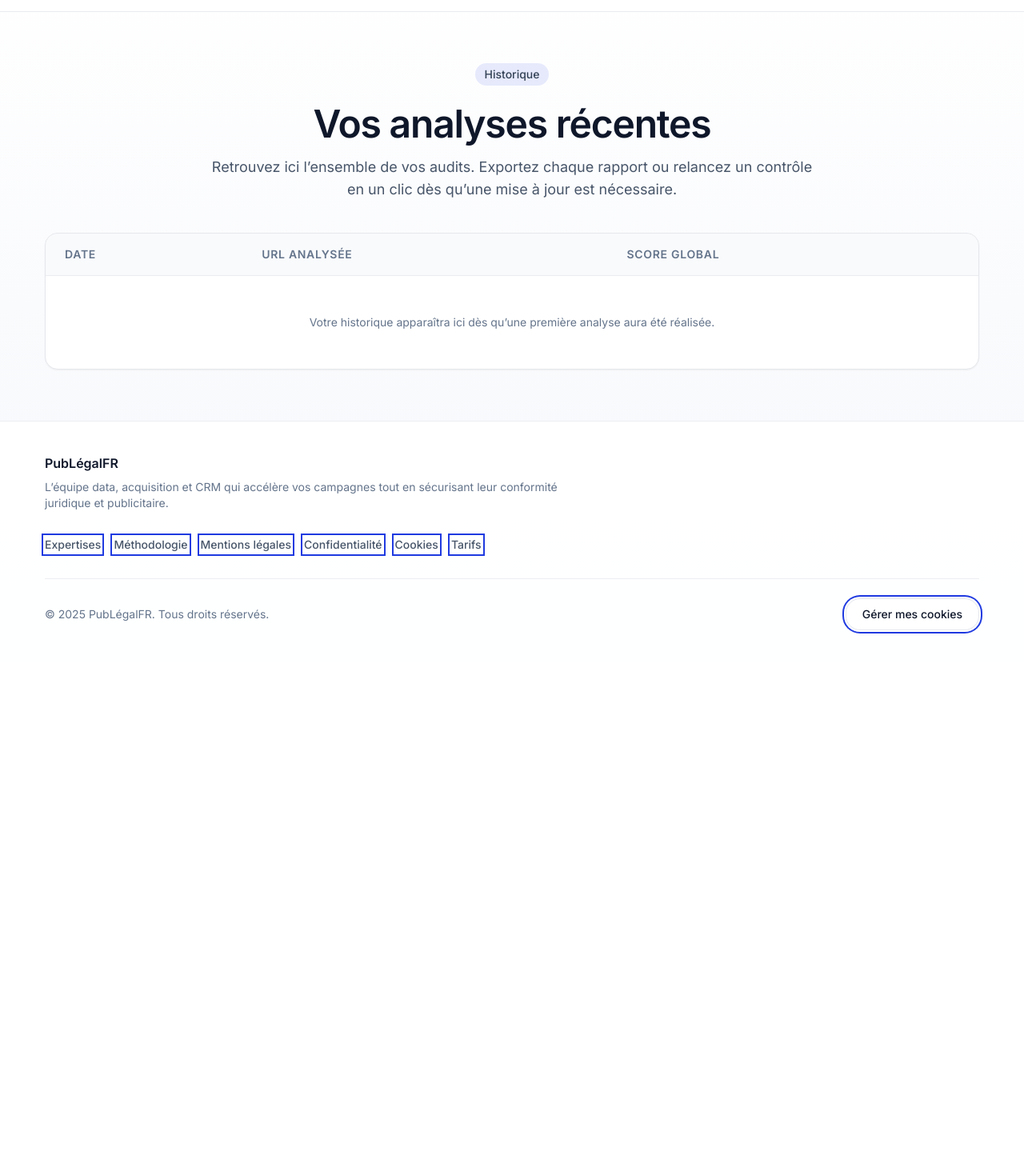
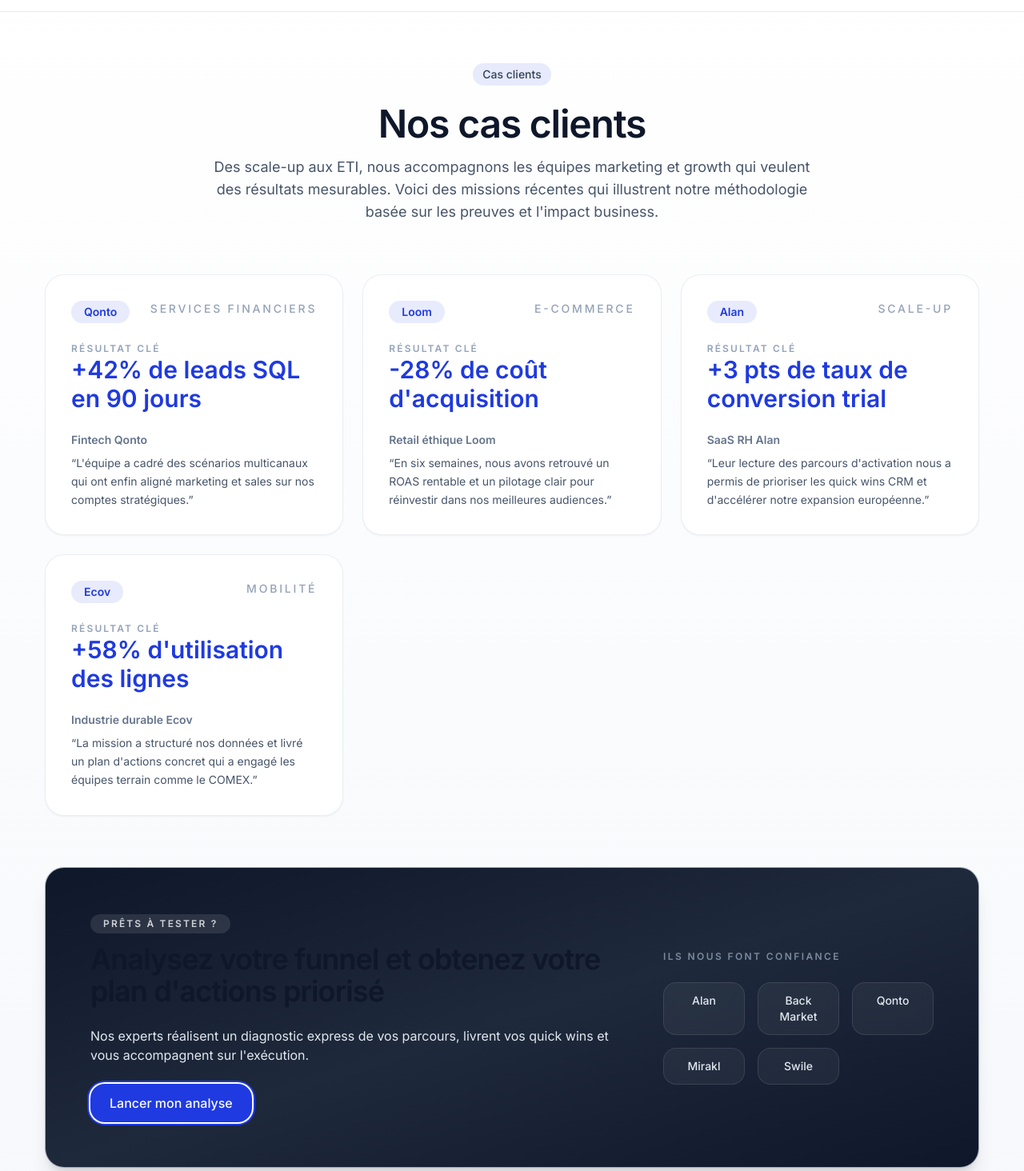
Before and after one commit to TechHumain/Projet_Site_Marketing, a Next.js app in the folder frontend/: page /historique in a window 1280 px wide. Shown: the part 66-1530 px from the top of the page at 80% size. Before the commit the page ends 894 px from the top, so only its background shows below. Built offline with nearby package versions, Linux system fonts and the light colour scheme.

Commit message:
Refactor historique page into case studies showcase

```diff
--- a/frontend/app/historique/page.tsx
+++ b/frontend/app/historique/page.tsx
@@ -1,44 +1,86 @@
 import { Badge } from "../../components/ui/badge";
+import { Button } from "../../components/ui/button";
+import { Card } from "../../components/ui/card";
+import { caseStudies } from "../../data/case-studies";
 
-const tableHeaders = ["Date", "URL analysée", "Score global"];
+const clientLogos = ["Alan", "Back Market", "Qonto", "Mirakl", "Swile"];
 
-export default function HistoriquePage() {
+export default function CaseStudiesPage() {
   return (
     <div className="container py-12 sm:py-16">
       <div className="mx-auto max-w-3xl text-center">
-        <Badge className="mb-6 bg-primary/10 text-primary">Historique</Badge>
+        <Badge className="mb-6 bg-primary/10 text-primary">Cas clients</Badge>
         <h1 className="text-4xl font-semibold tracking-tight text-text sm:text-5xl">
-          Vos analyses récentes
+          Nos cas clients
         </h1>
         <p className="mt-4 text-lg text-slate-600">
-          Retrouvez ici l’ensemble de vos audits. Exportez chaque rapport ou relancez un contrôle en un clic dès qu’une mise à jour est nécessaire.
+          Des scale-up aux ETI, nous accompagnons les équipes marketing et growth qui veulent des résultats mesurables. Voici des missions récentes qui illustrent notre méthodologie basée sur les preuves et l'impact business.
         </p>
       </div>
 
-      <div className="mt-10 overflow-hidden rounded-2xl border border-border bg-white shadow-sm">
-        <table className="min-w-full divide-y divide-border/70">
-          <thead className="bg-muted/60">
-            <tr>
-              {tableHeaders.map((header) => (
-                <th
-                  key={header}
-                  scope="col"
-                  className="px-6 py-4 text-left text-sm font-semibold uppercase tracking-wider text-slate-500"
+      <div className="mt-12 grid gap-6 sm:grid-cols-2 xl:mt-16 xl:grid-cols-3">
+        {caseStudies.map((study) => (
+          <Card
+            key={study.name}
+            className="flex h-full flex-col gap-6 rounded-3xl border-slate-200/70 bg-white p-8 shadow-lg"
+          >
+            <header className="flex items-start justify-between gap-4">
+              <span className="inline-flex items-center rounded-full bg-primary/10 px-4 py-1 text-sm font-semibold text-primary">
+                {study.logo}
+              </span>
+              <span className="text-sm font-medium uppercase tracking-[0.2em] text-slate-400">
+                {study.sector}
+              </span>
+            </header>
+            <div>
+              <p className="text-xs font-semibold uppercase tracking-[0.18em] text-slate-400">Résultat clé</p>
+              <p className="text-2xl font-semibold text-primary sm:text-3xl">{study.kpi}</p>
+            </div>
+            <div className="space-y-2">
+              <p className="text-sm font-semibold text-slate-500">{study.name}</p>
+              <blockquote className="text-sm leading-relaxed text-slate-600">
+                “{study.testimonial}”
+              </blockquote>
+            </div>
+          </Card>
+        ))}
+      </div>
+
+      <section className="mt-16 rounded-3xl border border-slate-200/70 bg-gradient-to-br from-slate-900 via-slate-800 to-slate-900 p-10 text-slate-50 shadow-xl sm:p-14">
+        <div className="grid gap-10 lg:grid-cols-[2fr,1fr] lg:items-center">
+          <div className="space-y-6">
+            <div>
+              <span className="inline-flex items-center rounded-full bg-white/10 px-4 py-1 text-xs font-semibold uppercase tracking-[0.18em] text-primary-foreground/80">
+                Prêts à tester ?
+              </span>
+              <h2 className="mt-3 text-3xl font-semibold tracking-tight sm:text-4xl">
+                Analysez votre funnel et obtenez votre plan d'actions priorisé
+              </h2>
+            </div>
+            <p className="text-base text-slate-200">
+              Nos experts réalisent un diagnostic express de vos parcours, livrent vos quick wins et vous accompagnent sur l'exécution.
+            </p>
+            <Button href="/analyser" size="lg" className="w-full sm:w-auto">
+              Lancer mon analyse
+            </Button>
+          </div>
+          <div className="space-y-6">
+            <p className="text-xs font-semibold uppercase tracking-[0.2em] text-slate-400/80">
+              Ils nous font confiance
+            </p>
+            <div className="grid grid-cols-2 gap-4 text-center text-sm font-medium text-slate-200 sm:grid-cols-3">
+              {clientLogos.map((logo) => (
+                <span
+                  key={logo}
+                  className="rounded-2xl border border-white/10 bg-white/5 px-4 py-3 backdrop-blur"
                 >
-                  {header}
-                </th>
+                  {logo}
+                </span>
               ))}
-            </tr>
-          </thead>
-          <tbody className="divide-y divide-border/60">
-            <tr>
-              <td colSpan={3} className="px-6 py-12 text-center text-sm text-slate-500">
-                Votre historique apparaîtra ici dès qu’une première analyse aura été réalisée.
-              </td>
-            </tr>
-          </tbody>
-        </table>
-      </div>
+            </div>
+          </div>
+        </div>
+      </section>
     </div>
   );
 }
--- /dev/null
+++ b/frontend/data/case-studies.ts
@@ -0,0 +1,42 @@
+export interface CaseStudy {
+  name: string;
+  logo: string;
+  sector: string;
+  kpi: string;
+  testimonial: string;
+}
+
+export const caseStudies: CaseStudy[] = [
+  {
+    name: "Fintech Qonto",
+    logo: "Qonto",
+    sector: "Services financiers",
+    kpi: "+42% de leads SQL en 90 jours",
+    testimonial:
+      "L'équipe a cadré des scénarios multicanaux qui ont enfin aligné marketing et sales sur nos comptes stratégiques.",
+  },
+  {
+    name: "Retail éthique Loom",
+    logo: "Loom",
+    sector: "E-commerce",
+    kpi: "-28% de coût d'acquisition",
+    testimonial:
+      "En six semaines, nous avons retrouvé un ROAS rentable et un pilotage clair pour réinvestir dans nos meilleures audiences.",
+  },
+  {
+    name: "SaaS RH Alan",
+    logo: "Alan",
+    sector: "Scale-up",
+    kpi: "+3 pts de taux de conversion trial",
+    testimonial:
+      "Leur lecture des parcours d'activation nous a permis de prioriser les quick wins CRM et d'accélérer notre expansion européenne.",
+  },
+  {
+    name: "Industrie durable Ecov",
+    logo: "Ecov",
+    sector: "Mobilité",
+    kpi: "+58% d'utilisation des lignes",
+    testimonial:
+      "La mission a structuré nos données et livré un plan d'actions concret qui a engagé les équipes terrain comme le COMEX.",
+  },
+];
```
